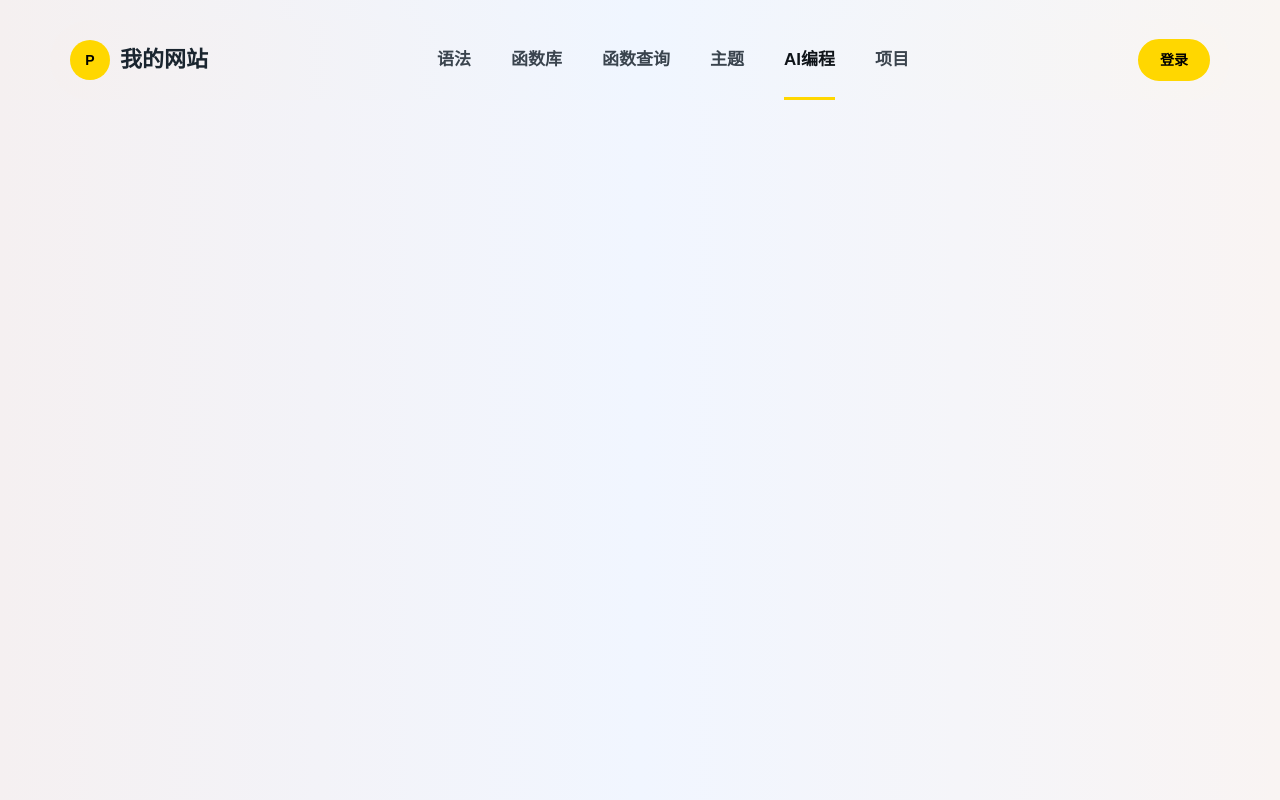
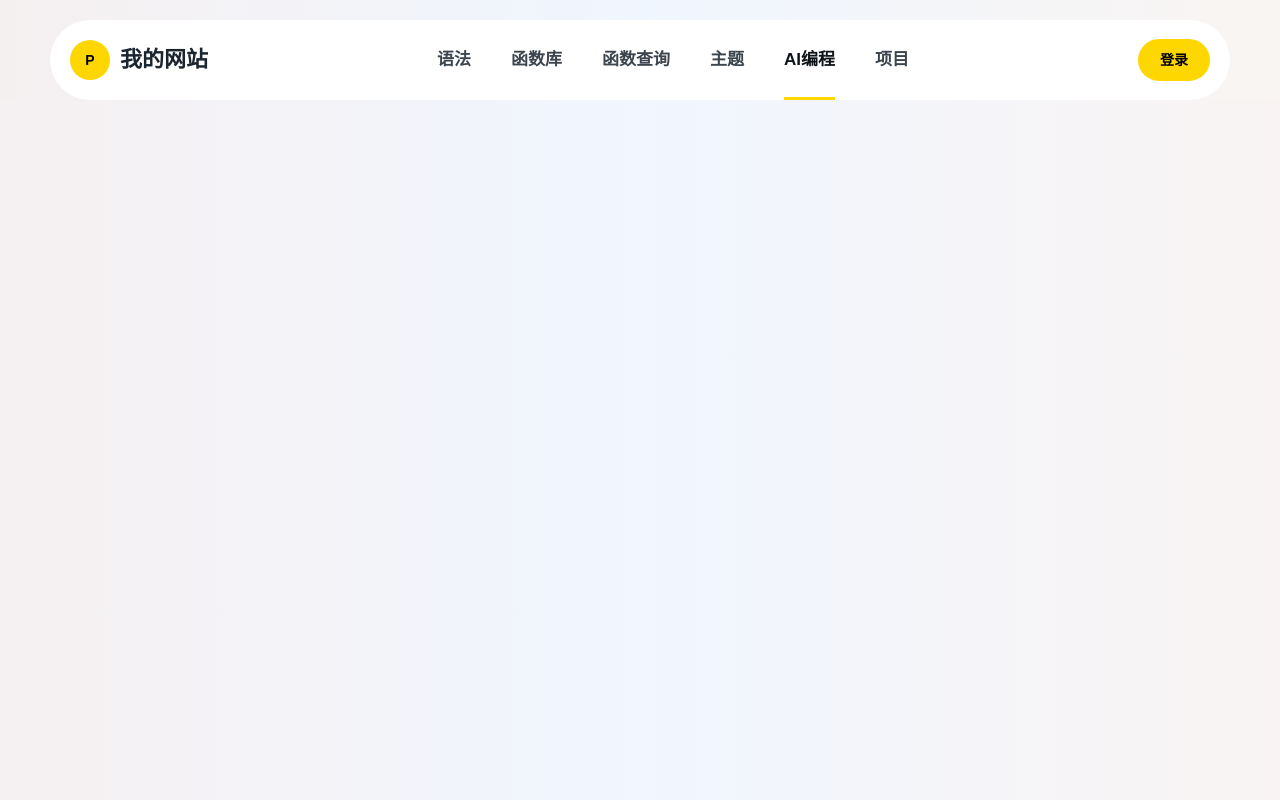
Before and after one commit to huangzhixin2018-sudo/magic, a Django app: page /ai-programming/ in a window 1280 px wide. Run offline with Django 5.2, Linux system fonts and the light colour scheme.

Commit message:
Swap colors: body background to gradient, navigation bar to white

```diff
--- a/templates/base/navigation.html
+++ b/templates/base/navigation.html
@@ -40,7 +40,7 @@
     display: flex !important;
     align-items: center !important;
     justify-content: space-between !important;
-    background: linear-gradient(90deg, #f5f0f0, #f0f6ff, #f9f5f2) !important;
+    background: #ffffff !important;
     border-radius: 50px !important;
     box-sizing: border-box !important;
     position: relative !important;
```
